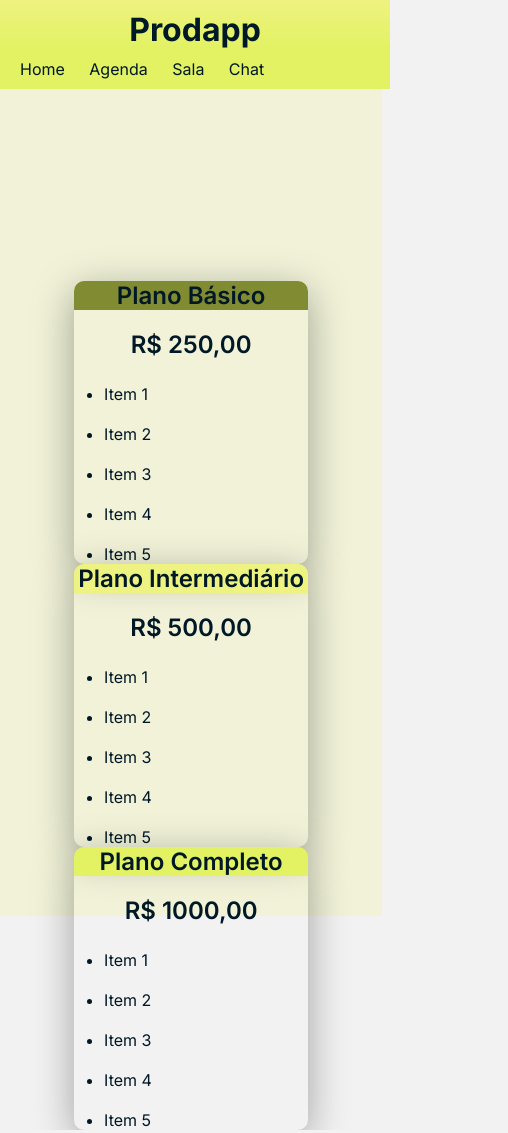
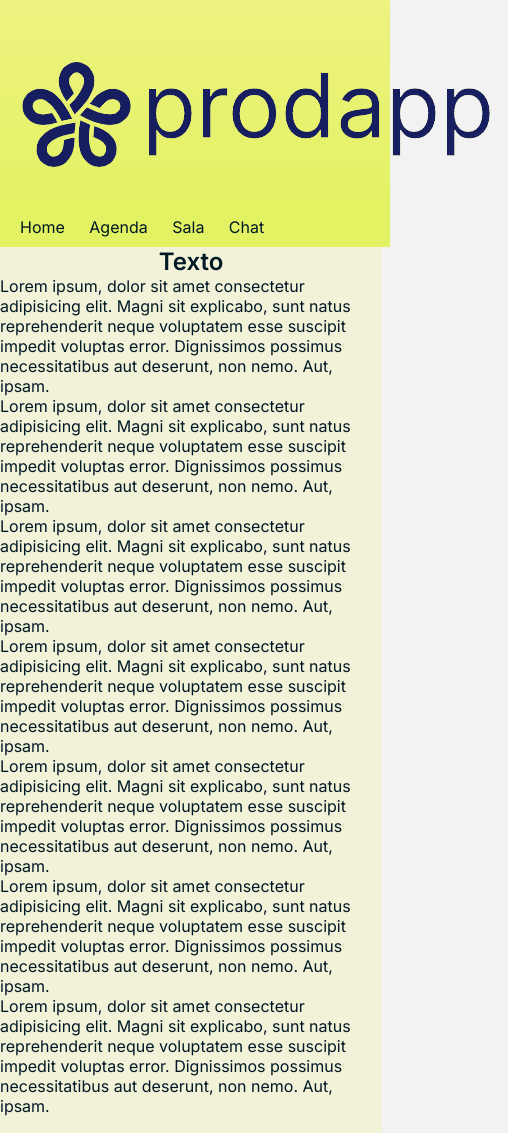
Before and after one commit to Guilhermeabfe/EngDeProduto, a plain HTML site: page pages/conta.html in a window 390 px wide. Shown: the top 1133 px of the page, 508 px wide, since content can reach past the window. Drawn offline with Linux system fonts and the light colour scheme.

Commit message:
feat:making logo

```diff
--- a/pages/conta.html
+++ b/pages/conta.html
@@ -9,7 +9,7 @@
   </head>
   <body>
     <header>
-      <h1>Prodapp</h1>
+      <img src="../images/logo-prodapp.png" alt="Logo Prodapp" />
     </header>
     <nav>
       <a href="./pag01.html" target="_parent">Home</a>
@@ -18,14 +18,58 @@
       <a href="./chat.html" target="_parent">Chat</a>
     </nav>
     <main>
-      <div class="main-plans">
-        <div class="plan-basic">
+      <h2>Texto</h2>
+      <p>
+        Lorem ipsum, dolor sit amet consectetur adipisicing elit. Magni sit
+        explicabo, sunt natus reprehenderit neque voluptatem esse suscipit
+        impedit voluptas error. Dignissimos possimus necessitatibus aut
+        deserunt, non nemo. Aut, ipsam.
+      </p>
+      <p>
+        Lorem ipsum, dolor sit amet consectetur adipisicing elit. Magni sit
+        explicabo, sunt natus reprehenderit neque voluptatem esse suscipit
+        impedit voluptas error. Dignissimos possimus necessitatibus aut
+        deserunt, non nemo. Aut, ipsam.
+      </p>
+      <p>
+        Lorem ipsum, dolor sit amet consectetur adipisicing elit. Magni sit
+        explicabo, sunt natus reprehenderit neque voluptatem esse suscipit
+        impedit voluptas error. Dignissimos possimus necessitatibus aut
+        deserunt, non nemo. Aut, ipsam.
+      </p>
+      <p>
+        Lorem ipsum, dolor sit amet consectetur adipisicing elit. Magni sit
+        explicabo, sunt natus reprehenderit neque voluptatem esse suscipit
+        impedit voluptas error. Dignissimos possimus necessitatibus aut
+        deserunt, non nemo. Aut, ipsam.
+      </p>
+      <p>
+        Lorem ipsum, dolor sit amet consectetur adipisicing elit. Magni sit
+        explicabo, sunt natus reprehenderit neque voluptatem esse suscipit
+        impedit voluptas error. Dignissimos possimus necessitatibus aut
+        deserunt, non nemo. Aut, ipsam.
+      </p>
+      <p>
+        Lorem ipsum, dolor sit amet consectetur adipisicing elit. Magni sit
+        explicabo, sunt natus reprehenderit neque voluptatem esse suscipit
+        impedit voluptas error. Dignissimos possimus necessitatibus aut
+        deserunt, non nemo. Aut, ipsam.
+      </p>
+      <p>
+        Lorem ipsum, dolor sit amet consectetur adipisicing elit. Magni sit
+        explicabo, sunt natus reprehenderit neque voluptatem esse suscipit
+        impedit voluptas error. Dignissimos possimus necessitatibus aut
+        deserunt, non nemo. Aut, ipsam.
+      </p>
+
+      <ul class="main-plans">
+        <li class="plan-basic">
           <div class="basic-top">
             <h2>Plano Básico</h2>
           </div>
           <div class="basic-bottom">
             <h2>R$ 250,00</h2>
-            <ul>
+            <ul class="item">
               <li>Item 1</li>
               <li>Item 2</li>
               <li>Item 3</li>
@@ -33,14 +77,14 @@
               <li>Item 5</li>
             </ul>
           </div>
-        </div>
-        <div class="plan-medium">
+        </li>
+        <li class="plan-medium">
           <div class="medium-top">
             <h2>Plano Intermediário</h2>
           </div>
           <div class="medium-bottom">
             <h2>R$ 500,00</h2>
-            <ul>
+            <ul class="item">
               <li>Item 1</li>
               <li>Item 2</li>
               <li>Item 3</li>
@@ -48,22 +92,23 @@
               <li>Item 5</li>
             </ul>
           </div>
-        </div>
-        <div class="plan-hard">
+        </li>
+        <li class="plan-hard">
           <div class="hard-top">
             <h2>Plano Completo</h2>
           </div>
           <div class="hard-bottom">
             <h2>R$ 1000,00</h2>
-            <ul>
+            <ul class="item">
               <li>Item 1</li>
               <li>Item 2</li>
               <li>Item 3</li>
               <li>Item 4</li>
               <li>Item 5</li>
             </ul>
-      </div>
-      </div>
+          </div>
+        </li>
+      </ul>
     </main>
   </body>
 </html>
--- a/styles/conta.css
+++ b/styles/conta.css
@@ -30,24 +30,24 @@ nav a:hover {
 
 main {
   width: 98vw;
-  height: 98vh;
+  height: 100%;
   background-color: var(--cor1);
   display: flex;
+  flex-direction: column;
   justify-content: center;
   align-items: flex-end;
-  position: relative;
 }
 
 h2 {
   text-align: center;
 }
 
-ul {
+.item {
   padding-left: 30px;
   padding-top: 5px;
 }
 
-li {
+.item li {
   padding-top: 20px;
 }
 
@@ -58,6 +58,7 @@ li {
   justify-content: center;
   align-items: center;
   background-color: var(--cor1);
+  padding: 100px 0px 100px 0px;
 }
 
 .plan-basic {
@@ -68,6 +69,7 @@ li {
   flex-direction: column;
   border-radius: 10px;
   margin-right: 30px;
+  list-style: none;
 }
 
 .basic-top {
@@ -129,12 +131,53 @@ li {
   margin-top: 20px;
 }
 
+.plan-basic:hover {
+  transform: scale(1.3);
+  box-shadow: 2px 2px 2px #00000057;
+  background-color: var(--cor1);
+  color: var(--cor5);
+  transition: 0.6s;
+}
+
+.plan-medium:hover {
+  transform: scale(1.3);
+  box-shadow: 2px 2px 2px #00000057;
+  background-color: var(--cor1);
+  color: var(--cor5);
+  transition: 0.6s;
+}
+
+.plan-hard:hover {
+  transform: scale(1.3);
+  box-shadow: 2px 2px 2px #00000057;
+  background-color: var(--cor1);
+  color: var(--cor5);
+  transition: 0.6s;
+}
+
 @media only screen and (max-width: 600px) {
+  main {
+    width: 98vw;
+    height: 100%;
+    background-color: var(--cor1);
+    display: grid;
+    justify-content: center;
+    align-items: flex-end;
+  }
+
   .main-plans {
     background-color: var(--cor1);
-    height: 50vh;
+    height: 90vh;
     display: flex;
     flex-direction: column;
+    justify-content: space-around;
+    overflow-y: auto;
+    padding: 100px 0px 50px 0px;
+    gap: 20px;
+  }
+
+  .main-plans > li {
+    height: 300px;
   }
 
   .plan-basic {
--- a/styles/global.css
+++ b/styles/global.css
@@ -22,6 +22,7 @@
 body {
   background-color: var(--cor0);
   color: var(--cor5);
+  height: 100%;
 }
 
 h1 {
```
Also changed, not shown: pages/agenda.html (+1 -1 lines), pages/chat.html (+1 -1 lines), pages/pag01.html (+4 -11 lines), pages/sala.html (+1 -1 lines), images/logo-prodapp.png (added).
